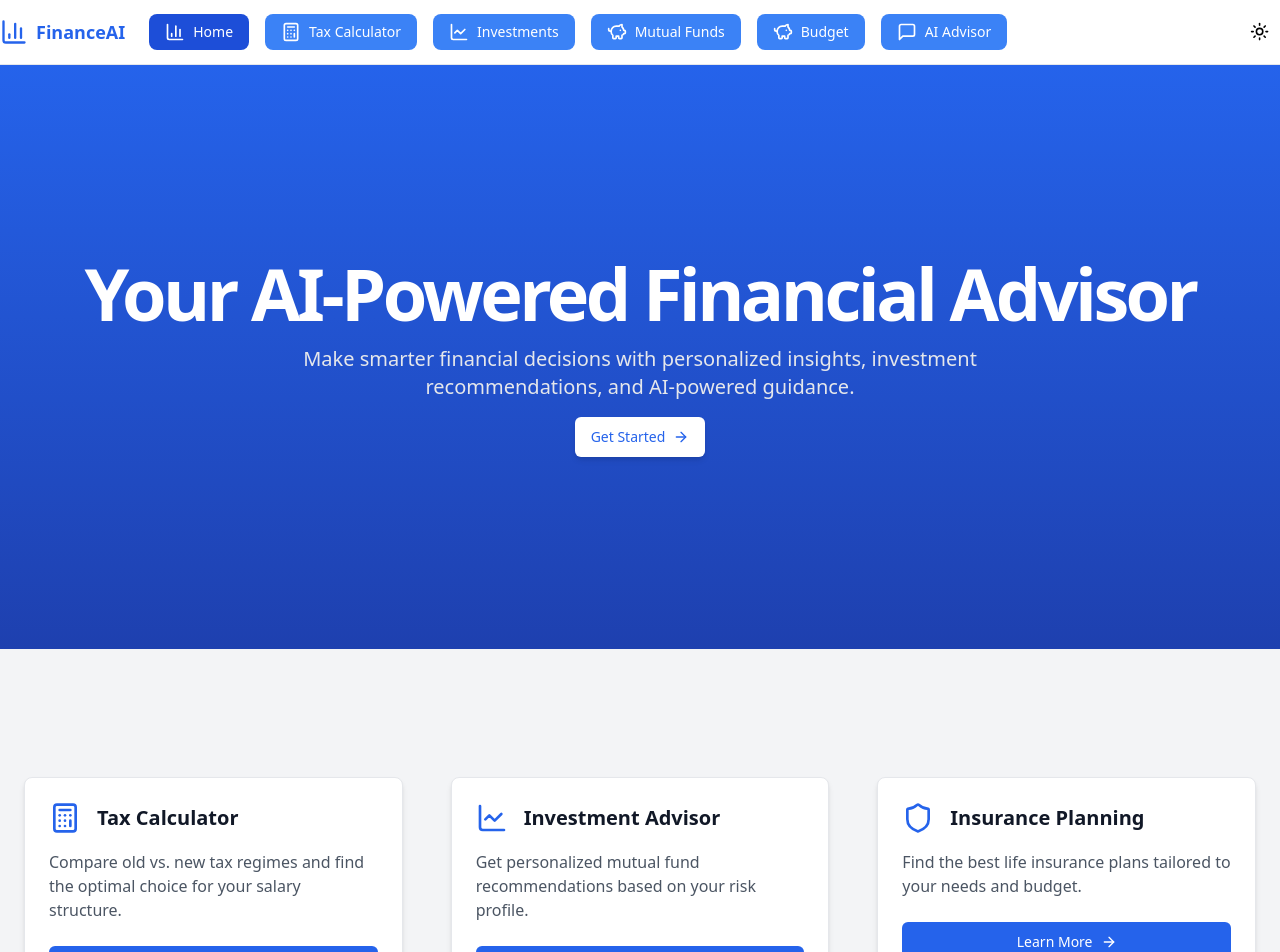
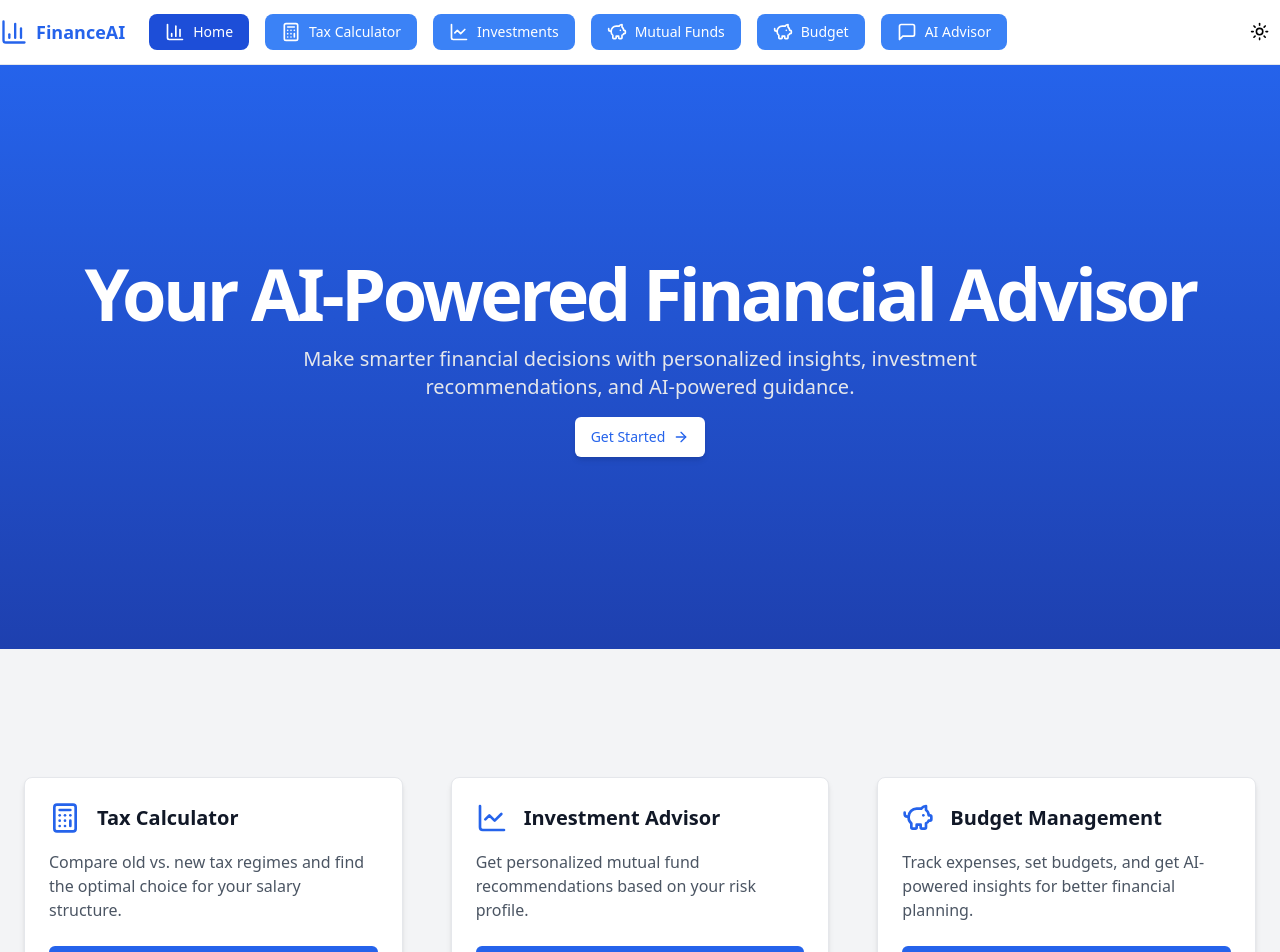
Before and after one commit to Ayush-Sharma-2023/Finance_Management_Platform, a Next.js app: page / in a window 1280 px wide. Shown: the top 952 px of the page. Built offline with nearby package versions, Linux system fonts and the light colour scheme; no server answers.

Commit message:
modified:   components/Hero.tsx

```diff
--- a/components/Hero.tsx
+++ b/components/Hero.tsx
@@ -9,7 +9,7 @@ const features = [
   {
     name: 'Tax Calculator',
     description: 'Compare old vs. new tax regimes and find the optimal choice for your salary structure.',
-    href: '/tax',
+    href: '/taxations',
     icon: Calculator,
   },
   {
@@ -18,12 +18,7 @@ const features = [
     href: '/investments',
     icon: LineChart,
   },
-  {
-    name: 'Insurance Planning',
-    description: 'Find the best life insurance plans tailored to your needs and budget.',
-    href: '/insurance',
-    icon: Shield,
-  },
+
   {
     name: 'Budget Management',
     description: 'Track expenses, set budgets, and get AI-powered insights for better financial planning.',
```
